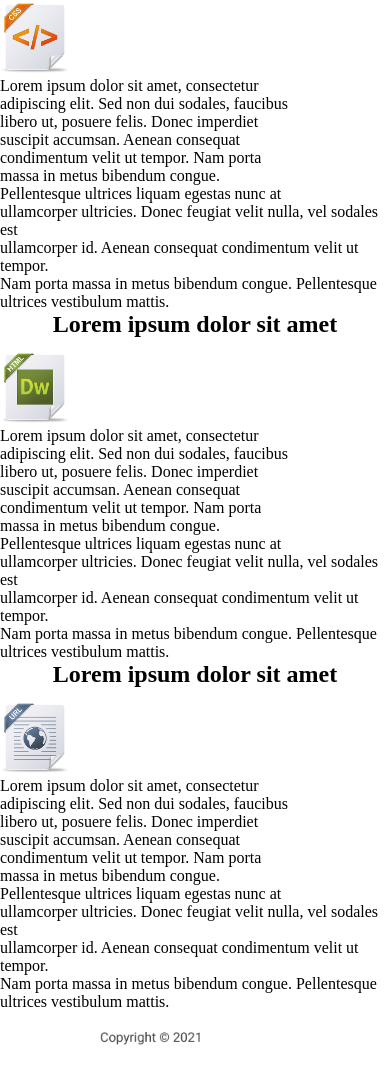
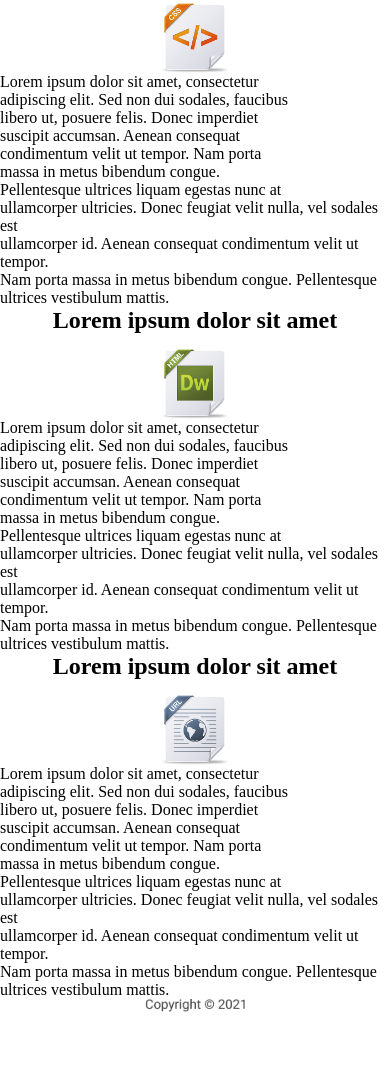
Before and after one commit to TVQ-FLY/test-ncc, a plain HTML site: page index.html in a window 390 px wide. Shown: the part 504-1573 px from the top of the page. After the commit the page ends 1516 px from the top, so only its background shows below. Drawn offline with Linux system fonts and the light colour scheme.

Commit message:
update reposive mobile 2

```diff
--- a/style.css
+++ b/style.css
@@ -118,8 +118,12 @@ h2{
     .content-center{
         width: 100%;
     }
+    .image{
+        display: flex;
+    }
     .image img{
         width: 70px;
+        margin: auto;
     }
 
     .column h3{
@@ -140,10 +144,14 @@ h2{
         display: inline;
         width: 100%;
     }
+
     .the-end{
         width: 100%;
+        display: flex;
+        padding: 0px;
     }
     .the-end img{
         width: 100px;
+        margin: auto;
     }
 }
```
